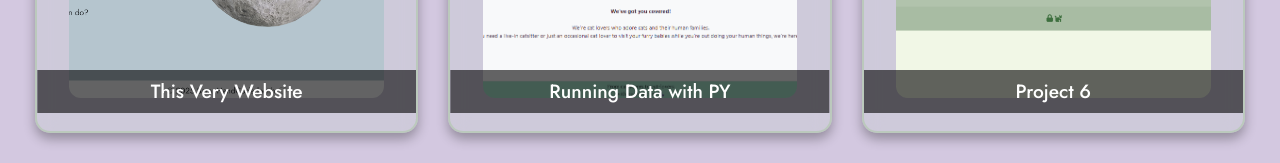
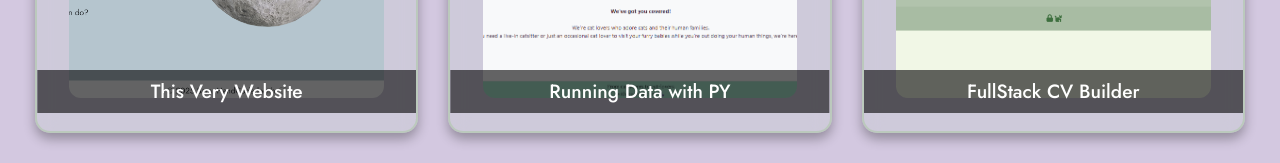
Before and after one commit to Sah2Sah2/MyWebsite_Portfolio, a plain HTML site: page Portfolio.html in a window 1280 px wide. Shown: the part 925-1088 px from the top of the page. Drawn offline with nearby package versions, Linux system fonts and the light colour scheme.

Commit message:
small changes

```diff
--- a/Portfolio.html
+++ b/Portfolio.html
@@ -143,7 +143,7 @@
         <div class="col-md-4 col-sm-6 mb-4">
           <div class="project-card text-center">
             <img src="/Photos/Projects/CVBuilderSaraBattistellaHome.png" class="img-fluid" alt="Screenshot of the 'Sara CV Builder' fullstack project using Blazor">
-            <h3>Project 6</h3>
+            <h3>FullStack CV Builder</h3>
             <div class="overlay">
               <p>Tech stack: C#, Blazor, HTML, CSS, Bootstrap
                 <br><br> <a href="https://github.com/Sah2Sah2/Lab3-WebDev_FullstackCVBuilderFE" target="_blank" class="no-style"> Personal Website/Portfolio</a>
```
Also changed, not shown: faq.html (+1 -1 lines).
